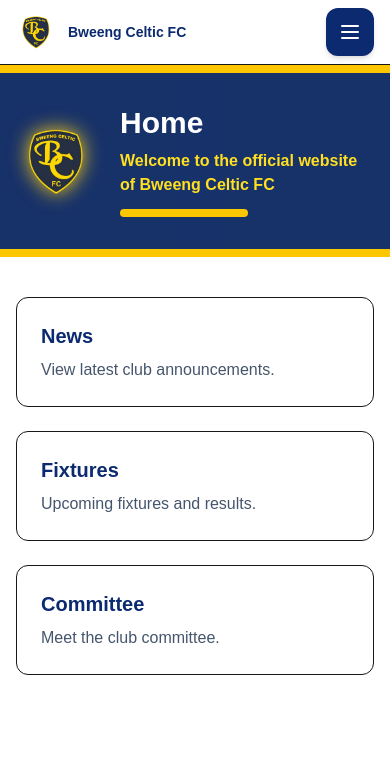
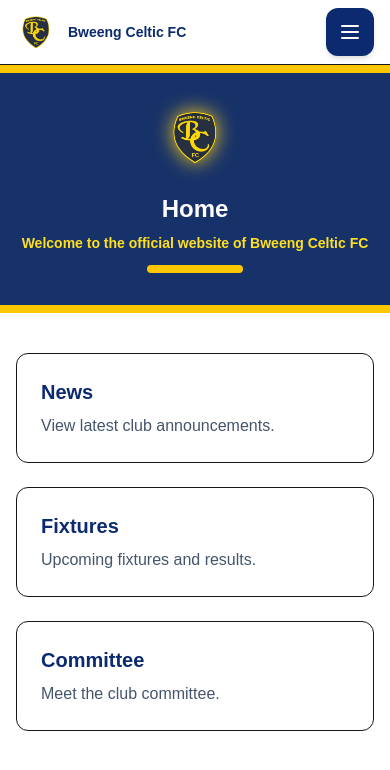
Before and after one commit to secretarybweengceltic-ship-it/bweeng-celtic-fc, a Next.js app: page / in a window 390 px wide. Shown: the top 770 px of the page. Built offline with nearby package versions, Linux system fonts and the light colour scheme; no server answers.

Commit message:
Refactor ClubHeader layout and styling

```diff
--- a/components/ClubHeader.tsx
+++ b/components/ClubHeader.tsx
@@ -18,10 +18,10 @@ export default function ClubHeader({ title, subtitle }: ClubHeaderProps) {
           {/* Top stripe */}
           <div className="h-2 bg-yellow-400 w-full" />
 
-          <div className="mx-auto max-w-7xl px-4 py-8 md:py-10 flex items-center gap-6">
+          <div className="mx-auto max-w-7xl px-4 py-8 sm:py-10 flex flex-col sm:flex-row items-center gap-6 text-center sm:text-left">
 
             {/* Crest */}
-            <div className="relative w-20 h-20 md:w-24 md:h-24 flex-shrink-0
+            <div className="relative w-16 h-16 sm:w-20 sm:h-20 md:w-24 md:h-24 flex-shrink-0
                             transition-transform duration-300 hover:scale-105
                             [filter:drop-shadow(0_0_10px_rgba(250,204,21,1))]">
               <Image
@@ -36,18 +36,17 @@ export default function ClubHeader({ title, subtitle }: ClubHeaderProps) {
             {/* Text */}
             <div>
 
-              <h1 className="text-3xl md:text-4xl font-extrabold text-white">
+              <h1 className="text-2xl sm:text-3xl md:text-4xl font-extrabold text-white">
                 {title}
               </h1>
 
-              {/* Welcome text */}
               {subtitle && (
-                <p className="mt-2 text-yellow-300 font-semibold">
+                <p className="mt-2 text-yellow-300 font-semibold text-sm sm:text-base">
                   {subtitle}
                 </p>
               )}
 
-              <div className="mt-3 h-2 w-32 bg-yellow-400 rounded" />
+              <div className="mt-3 h-2 w-24 sm:w-32 bg-yellow-400 rounded mx-auto sm:mx-0" />
 
             </div>
 
```
